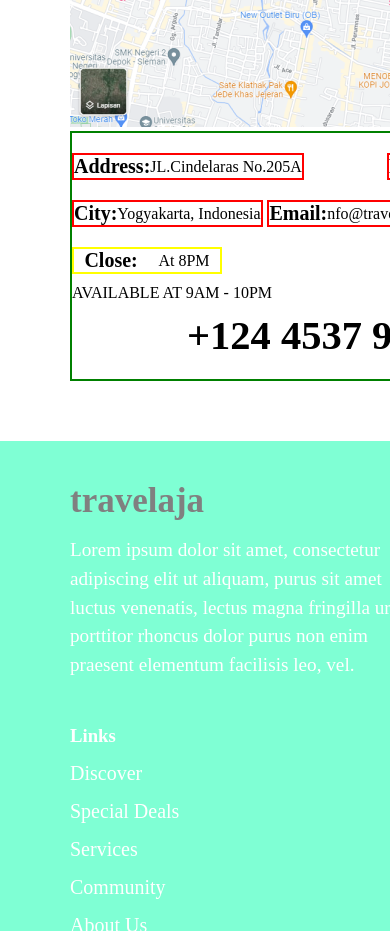
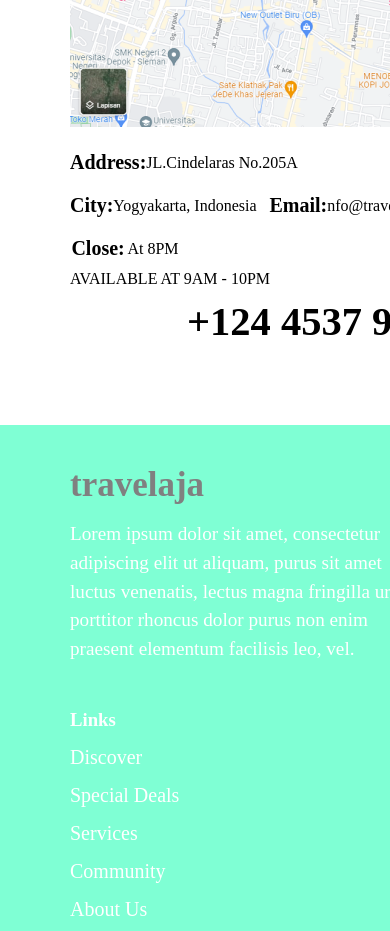
Before and after one commit to DEVZARAH/travel_laja, a plain HTML site: page contact.html in a window 390 px wide. Shown: the part 1460-2391 px from the top of the page. Drawn offline with Linux system fonts and the light colour scheme.

Commit message:
first commit

```diff
--- a/contact.html
+++ b/contact.html
@@ -99,8 +99,8 @@
           <div class="oneRowFlex time">
             <div>
               <h4>Close:</h3>
-            </div>
-            <div>At 8PM</div>
+            </div >
+            <div class="timee">At 8PM</div>
 
           </div>
           <div>
--- a/css/contact.css
+++ b/css/contact.css
@@ -102,16 +102,17 @@ font-size: 15px;
     align-items: center;
     justify-content: space-around;
     margin: 10px 0px;
-    border: 2px solid red;
   }
   .holder{
-    border: 2px solid green;
     padding: 10px 0px;
     width: 500px;
   }
 .time{
-  border: 2px solid yellow;
+
   margin-right: 30px;
   width: 150px;
 }
+.timee{
+  margin-right: 40px;
 }
+}
--- a/css/news.css
+++ b/css/news.css
@@ -82,3 +82,9 @@ font-weight: bold;
 .minconNews p {
   margin: 10px 0;
 }
+@media screen and (max-width:600px) {
+.down{
+  font-size: 20px;
+  margin-top: 20px;
+}
+}
```
Also changed, not shown: news.html (+1 -1 lines).
